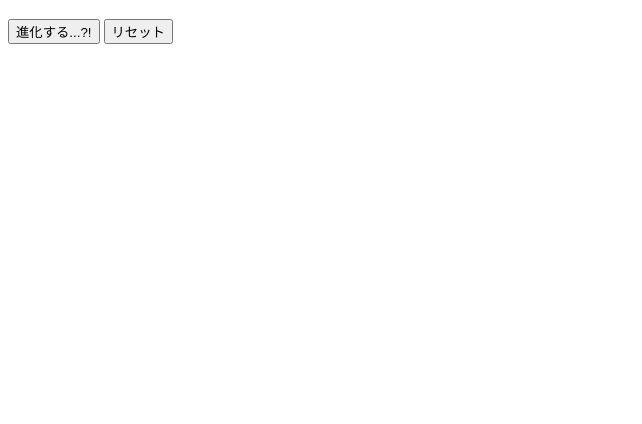
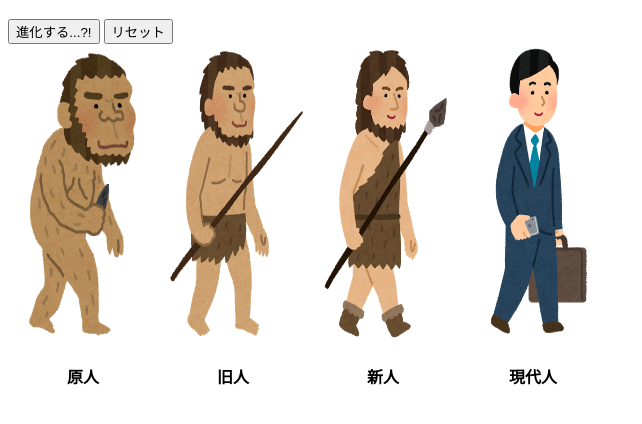
Before and after one commit to sino330/codevillage, a plain HTML site: page phase1/Phase1-format/js-normal/evolution/index.html in a window 1280 px wide. Both pictures are taken after a click on the button "進化する...?!". Shown: the part 70-494 px from the top of the page, without its empty margins (0-642 px from the left). Drawn offline with Linux system fonts and the light colour scheme.

Commit message:
2021.7/14

```diff
--- a/phase1/Phase1-format/js-normal/evolution/main.js
+++ b/phase1/Phase1-format/js-normal/evolution/main.js
@@ -0,0 +1,44 @@
+const setBtn = document.getElementById("setBtn");
+const reset = document.getElementById("resetBtn");
+const showImg = document.getElementById("showImg");
+
+setBtn.addEventListener("click", function () {
+  showImg.innerHTML = "";
+  const num = Math.floor(Math.random() * 10);
+
+  const first = document.createElement("div");
+  first.innerHTML = "<img src='./img/evolution1.png' alt='原人' />";
+  showImg.appendChild(first);
+  const firstWord = document.createElement("p");
+  firstWord.innerHTML = "原人";
+  first.appendChild(firstWord);
+
+  if (num >= 4) {
+    const second = document.createElement("div");
+    second.innerHTML = "<img src='./img/evolution2.png' alt='旧人' />";
+    showImg.appendChild(second);
+    const secondWord = document.createElement("p");
+    secondWord.innerHTML = "旧人";
+    second.appendChild(secondWord);
+  }
+  if (num >= 7) {
+    const third = document.createElement("div");
+    third.innerHTML = "<img src='./img/evolution3.png' alt='新人' />";
+    showImg.appendChild(third);
+    const thirdWord = document.createElement("p");
+    thirdWord.innerHTML = "新人";
+    third.appendChild(thirdWord);
+  }
+  if (num >= 9) {
+    const fourth = document.createElement("div");
+    fourth.innerHTML = "<img src='./img/evolution4.png' alt='現代人' />";
+    showImg.appendChild(fourth);
+    const fourthWord = document.createElement("p");
+    fourthWord.innerHTML = "現代人";
+    fourth.appendChild(fourthWord);
+  }
+});
+
+reset.addEventListener("click", function () {
+  showImg.innerHTML = "";
+});
--- a/phase1/Phase1-format/js-normal/evolution/style.css
+++ b/phase1/Phase1-format/js-normal/evolution/style.css
@@ -9,9 +9,9 @@ img {
 
 /* チャレンジ問題 */
 
-/* p {
+p {
   text-align: center;
   font-weight: bold;
-} */
+}
 
 /* チャレンジ問題 ここまで */
--- a/phase1/Phase1-format/js-normal/slideshow/main.js
+++ b/phase1/Phase1-format/js-normal/slideshow/main.js
@@ -25,8 +25,6 @@ pushBtn.addEventListener("click", function () {
   pushBtn.textContent = data[imgNum].text;
 });
 
-
-
 skipBtn.addEventListener('click',function(){
     imgSection.setAttribute('src',data[seasonNum.value].img);
 });
--- a/phase1/Phase1-format/js-normal/slideshow/style.css
+++ b/phase1/Phase1-format/js-normal/slideshow/style.css
@@ -8,7 +8,7 @@ img {
 
 /* チャレンジ問題 */
 
-/* .btn-wrap {
+.btn-wrap {
   width: 300px;
   display: flex;
   justify-content: space-between;
@@ -16,6 +16,6 @@ img {
 
 .form-wrap {
   display: flex;
-} */
+}
 
 /* 追加チャレンジ問題 ここまで */
```
Also changed, not shown: phase1/Phase1-format/js-normal/changePassword/main.js (+30 -0 lines).
